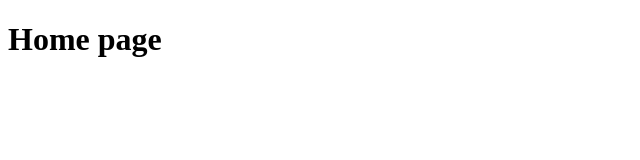
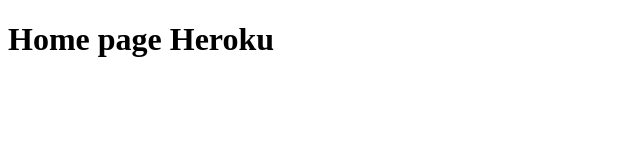
Before and after one commit to Personal-Project-2020/heroku, a plain HTML site: page index.html in a window 1280 px wide. Shown: the whole page, without its empty margins (0-640 px from the left). Drawn offline with Linux system fonts and the light colour scheme.

Commit message:
modified heroku

```diff
--- a/index.html
+++ b/index.html
@@ -7,6 +7,6 @@
     <title>Document</title>
   </head>
   <body>
-    <h1>Home page</h1>
+    <h1>Home page Heroku</h1>
   </body>
 </html>
```
